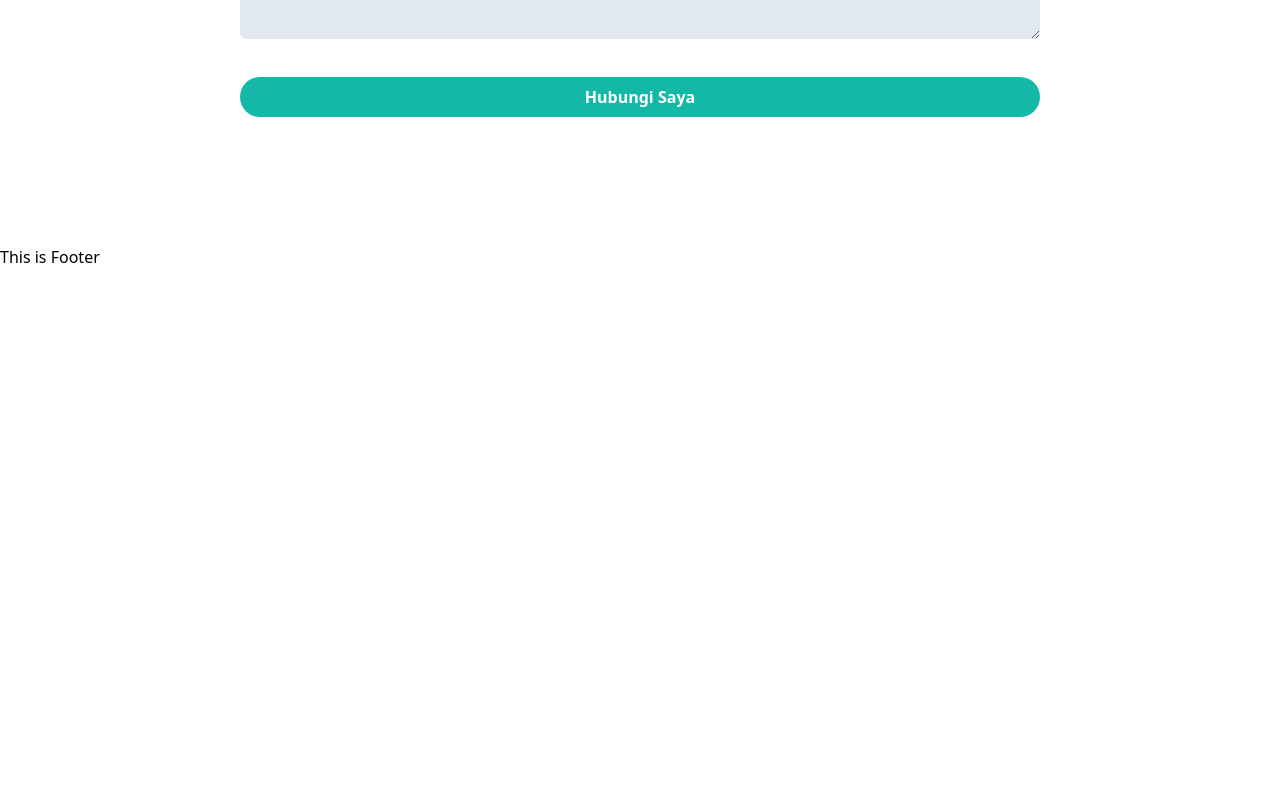
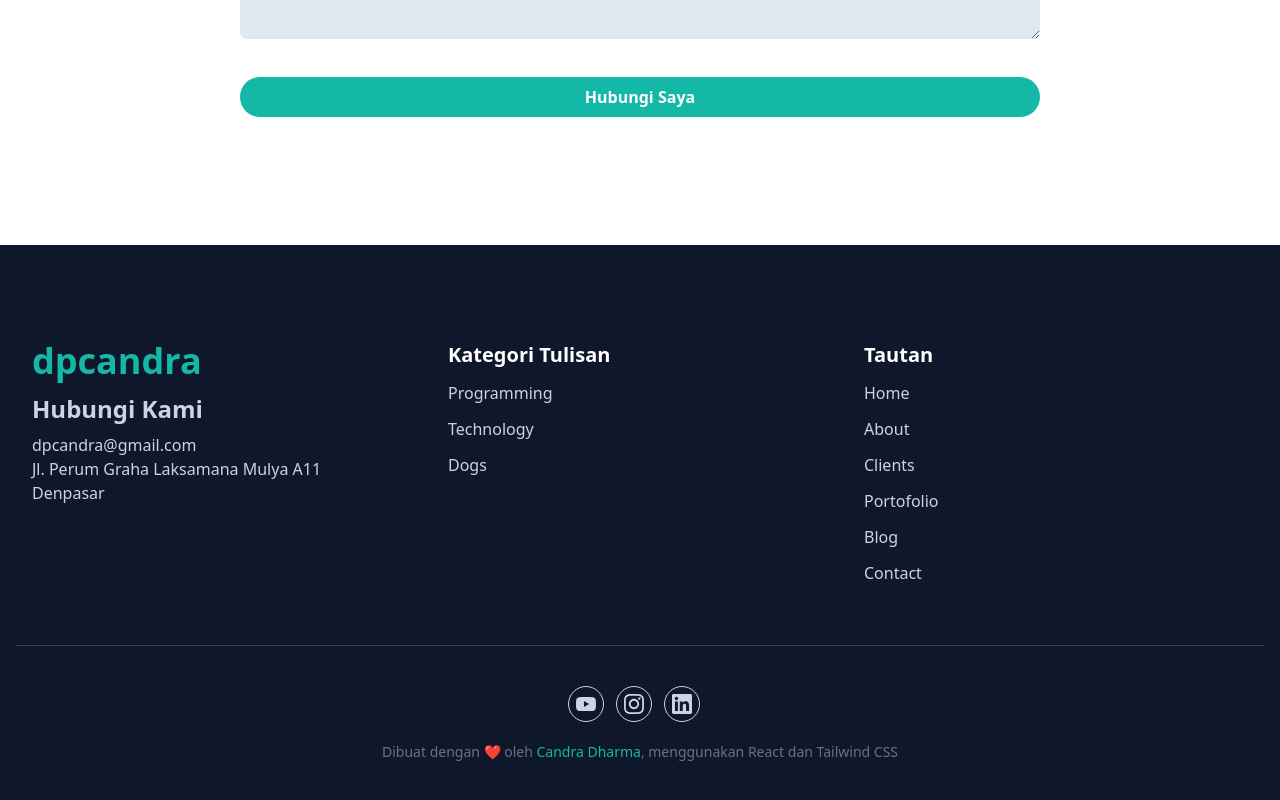
Before and after one commit to dpcandra/TailwindPortofolio, a React (Vite) app: page / in a window 1280 px wide. Shown: the part 4681-5481 px from the top of the page. Before the commit the page ends 4950 px from the top, so only its background shows below. Built offline with nearby package versions, Linux system fonts and the light colour scheme.

Commit message:
Footer End

```diff
--- /dev/null
+++ b/src/Components/FooterCopyRight.jsx
@@ -0,0 +1,14 @@
+import SocialIcons from './SocialIcons';
+
+const FooterCopyRight = () => {
+    return (
+        <div className="pt-10 border-t border-slate-700">
+            <div className="flex justify-center w-full">
+                 <SocialIcons/>
+            </div>
+            <p className="text-center mt-5 font-medium text-sm text-slate-500">Dibuat dengan ❤️ oleh <a href="" className="text-primary">Candra Dharma</a>, menggunakan React dan Tailwind CSS</p>
+        </div>
+    )
+}
+
+export default FooterCopyRight;
--- a/src/Footer.jsx
+++ b/src/Footer.jsx
@@ -1,9 +1,46 @@
+import FooterCopyRight from "./Components/FooterCopyRight";
+
 const Footer = () => {
     return(
-        <section >
-            <h1>This is Footer</h1>
+        <section className="bg-dark pt-24 pb-12">
+            <div className="container">
+                <div className="flex flex-wrap">
+
+                    <div className="w-full px-4 mb-12 text-slate-300 font-medium md:w-1/3">
+                        <h2 className="font-bold text-4xl text-primary">dpcandra</h2>
+                        <h3 className="font-bold text-2xl mb-2 mt-3">Hubungi Kami</h3>
+                        <p>dpcandra@gmail.com</p>
+                        <p>Jl. Perum Graha Laksamana Mulya A11</p>
+                        <p>Denpasar</p>
+                    </div>
+
+                    <div className="w-full px-4 mb-12 text-slate-300 md:w-1/3">
+                        <h3 className="font-semibold text-xl text-white mb-3">Kategori Tulisan</h3>
+                        <ul className="text-slate-300">
+                            <li><a href="" className="inline-block text-base hover:text-primary mb-3">Programming</a></li>
+                            <li><a href="" className="inline-block text-base hover:text-primary mb-3">Technology</a></li>
+                            <li><a href="" className="inline-block text-base hover:text-primary mb-3">Dogs</a></li>
+                        </ul>
+                    </div>
+
+                    <div className="w-full px-4 mb-12 text-slate-300 md:w-1/3">
+                        <h3 className="font-semibold text-xl text-white mb-3">Tautan</h3>
+                        <ul className="text-slate-300">
+                            <li><a href="#home" className="inline-block text-base hover:text-primary mb-3">Home</a></li>
+                            <li><a href="#about" className="inline-block text-base hover:text-primary mb-3">About</a></li>
+                            <li><a href="#clients" className="inline-block text-base hover:text-primary mb-3">Clients</a></li>
+                            <li><a href="#portofolio" className="inline-block text-base hover:text-primary mb-3">Portofolio</a></li>
+                            <li><a href="#blog" className="inline-block text-base hover:text-primary mb-3">Blog</a></li>
+                            <li><a href="#contact" className="inline-block text-base hover:text-primary mb-3">Contact</a></li>
+
+                        </ul>
+                    </div>
+
+                </div>
+
+                <FooterCopyRight/>
+            </div>
         </section>
     )
 }
-
 export default Footer;
```
